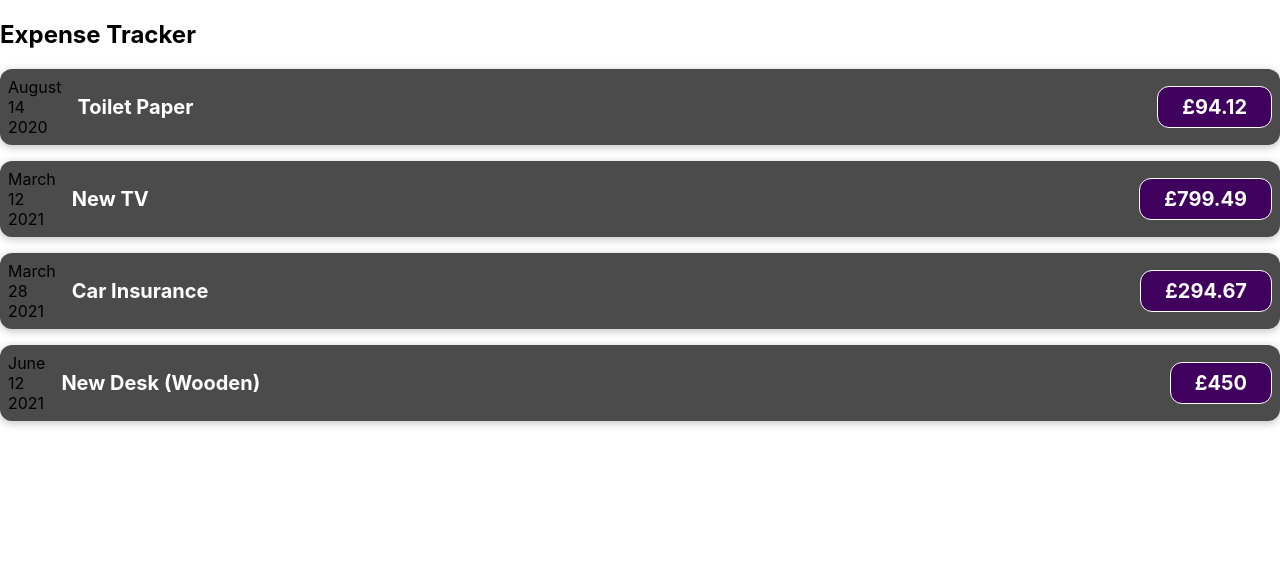
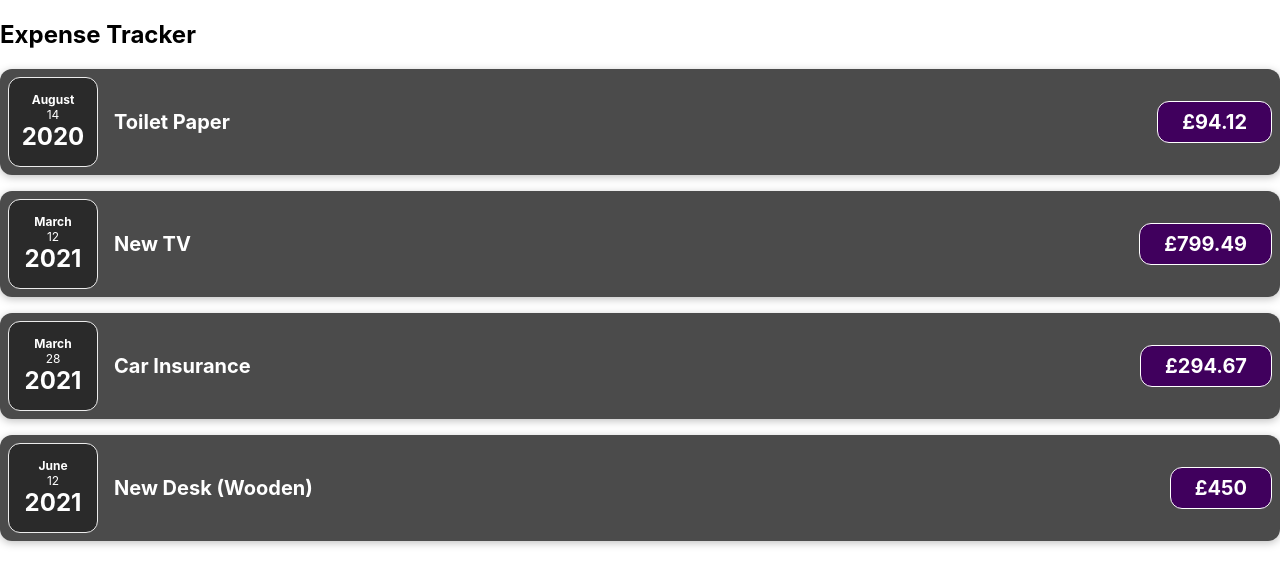
Before and after one commit to lawlawson/expense-tracker, a React (Create React App) app: page / in a window 1280 px wide. Shown: the top 586 px of the page. Built offline with nearby package versions, Linux system fonts and the light colour scheme; the HTML template or start-up script is replaced by a standard one.

Commit message:
Added Expense Date

```diff
--- /dev/null
+++ b/src/components/ExpenseDate.css
@@ -0,0 +1,26 @@
+.expense-date {
+  display: flex;
+  flex-direction: column;
+  width: 5.5rem;
+  height: 5.5rem;
+  border: 1px solid #ececec;
+  background-color: #2a2a2a;
+  color: white;
+  border-radius: 12px;
+  align-items: center;
+  justify-content: center;
+}
+
+.expense-date__month {
+  font-size: 0.75rem;
+  font-weight: bold;
+}
+
+.expense-date__year {
+  font-size: 0.75rem;
+}
+
+.expense-date__day {
+  font-size: 1.5rem;
+  font-weight: bold;
+}
--- /dev/null
+++ b/src/components/ExpenseDate.js
@@ -0,0 +1,18 @@
+import React from 'react';
+import './ExpenseDate.css';
+
+const ExpenseDate = (props) => {
+  const month = props.date.toLocaleString('en-US', { month: 'long' });
+  const year = props.date.toLocaleString('en-US', { day: '2-digit' });
+  const day = props.date.getFullYear();
+
+  return (
+    <div className='expense-date'>
+      <div className='expense-date__month'>{month}</div>
+      <div className='expense-date__year'>{year}</div>
+      <div className='expense-date__day'>{day}</div>
+    </div>
+  );
+};
+
+export default ExpenseDate;
--- a/src/components/ExpenseItem.js
+++ b/src/components/ExpenseItem.js
@@ -1,17 +1,10 @@
+import ExpenseDate from './ExpenseDate';
 import './ExpenseItem.css';
 
 function ExpenseItem(props) {
-  const month = props.date.toLocaleString('en-US', { month: 'long' });
-  const year = props.date.toLocaleString('en-US', { day: '2-digit' });
-  const day = props.date.getFullYear();
-
   return (
     <div className='expense-item'>
-      <div>
-        <div>{month}</div>
-        <div>{year}</div>
-        <div>{day}</div>
-      </div>
+      <ExpenseDate date={props.date} />
       <div className='expense-item__description'>
         <h2>{props.title}</h2>
         <div className='expense-item__price'>£{props.amount}</div>
```
